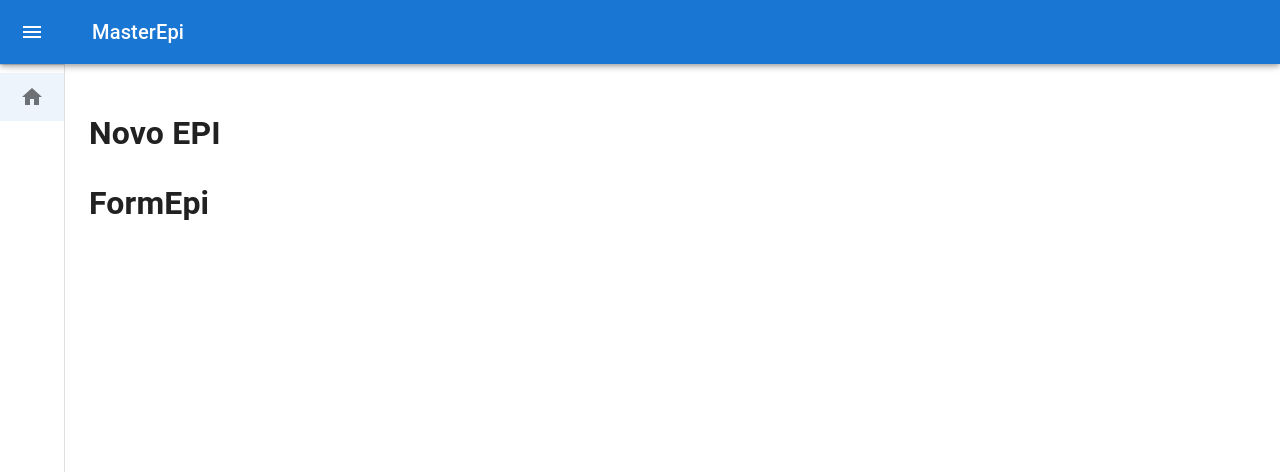
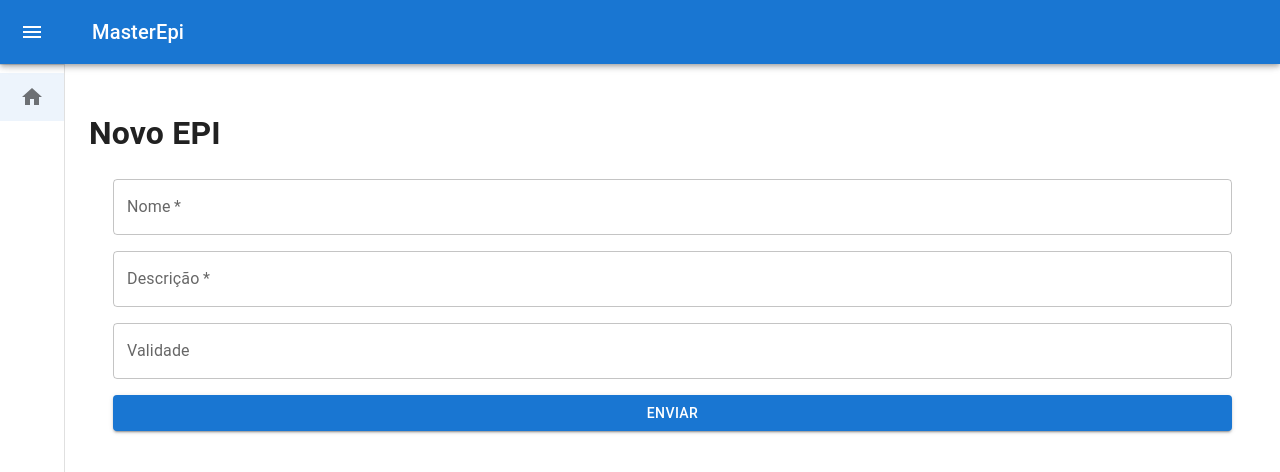
Before and after one commit to thiagodebugs/epi-app, a Next.js app: page /epi in a window 1280 px wide. Shown: the top 472 px of the page. Built offline with nearby package versions, Linux system fonts and the light colour scheme.

Commit message:
Update form

```diff
--- a/src/components/FormEpi/index.jsx
+++ b/src/components/FormEpi/index.jsx
@@ -1,7 +1,105 @@
-export default function FormEpi() {
+"use client";
+
+import { Button, Container, Stack, TextField } from "@mui/material";
+import { useEffect, useState } from "react";
+
+export default function FormEpi({ epi }) {
+  const [values, setValues] = useState({
+    id: "",
+    name: "",
+    description: "",
+    validity: "",
+  });
+
+  useEffect(() => {
+    if (epi) {
+      setValues({
+        id: epi.id,
+        name: epi.name,
+        description: epi.description,
+        validity: epi.validity,
+      });
+    }
+  }, [epi]);
+
+  const handleSubmit = async (event) => {
+    event.preventDefault();
+    if (epi) {
+      try {
+        const response = await fetch(`http://localhost:9191/epi/${epi.id}`, {
+          method: "PUT",
+          headers: {
+            "Content-Type": "application/json",
+          },
+          body: JSON.stringify(values),
+        });
+        const data = await response.json();
+        console.log(data);
+        alert("EPI atualizado com sucesso");
+      } catch (error) {
+        console.error(error);
+        alert("Erro ao atualizar o EPI");
+      }
+    } else {
+      try {
+        const response = await fetch("http://localhost:9191/epi", {
+          method: "POST",
+          headers: {
+            "Content-Type": "application/json",
+          },
+          body: JSON.stringify(values),
+        });
+        const data = await response.json();
+        console.log(data);
+        alert("EPI cadastrado com sucesso");
+      } catch (error) {
+        console.error(error);
+        alert("Erro ao cadastrar o EPI");
+      }
+    }
+  };
+
   return (
-    <div>
-      <h1>FormEpi</h1>
-    </div>
+    <>
+      <Container component="form" onSubmit={handleSubmit}>
+        <Stack spacing={2}>
+          <TextField
+            name="name"
+            label="Nome"
+            variant="outlined"
+            fullWidth
+            required
+            value={values.name}
+            onChange={(event) =>
+              setValues({ ...values, name: event.target.value })
+            }
+          />
+          <TextField
+            name="description"
+            label="Descrição"
+            variant="outlined"
+            fullWidth
+            required
+            value={values.description}
+            onChange={(event) =>
+              setValues({ ...values, description: event.target.value })
+            }
+          />
+          <TextField
+            name="validity"
+            label="Validade"
+            variant="outlined"
+            fullWidth
+            value={values.validity}
+            onChange={(event) =>
+              setValues({ ...values, validity: event.target.value })
+            }
+          />
+          <Button variant="contained" fullWidth type="submit">
+            Enviar
+          </Button>
+        </Stack>
+      </Container>
+    </>
   );
 }
```
